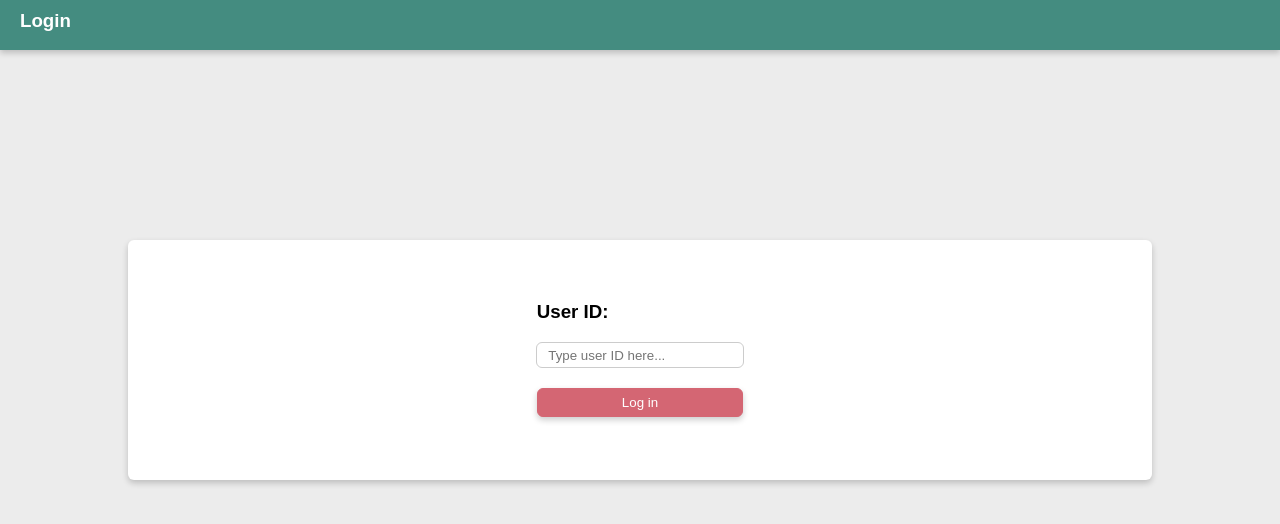
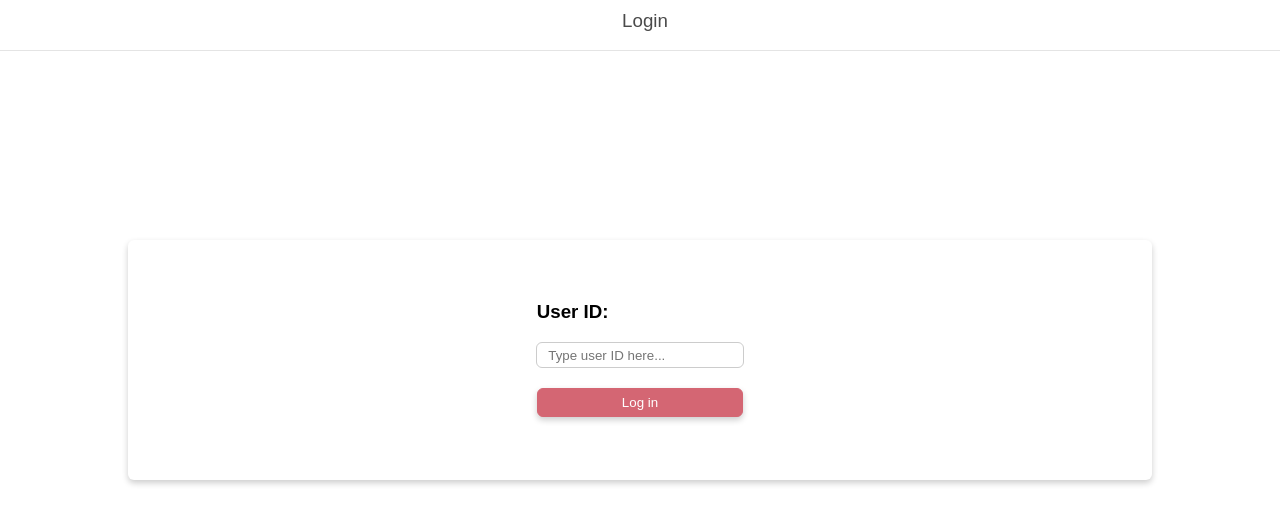
Before and after one commit to sudokzt/Eureka-Team2-Client, a React app: page /login in a window 1280 px wide. Shown: the top 524 px of the page. Built offline with nearby package versions, Linux system fonts and the light colour scheme.

Commit message:
Change header style and body color

```diff
--- a/src/components/Header.css
+++ b/src/components/Header.css
@@ -1,17 +1,18 @@
 .header {
   align-content: center;
-  background-color: #448c80;
-  box-shadow: 0 3px 6px 0 rgba(0, 0, 0, 0.2);
-  color: #ffffff;
+  background-color: #ffffff;
+  border-bottom: #e4e4e4 solid 0.5px;
+  color: #4a4a4a;
   display: flex;
   height: 50px;
-  justify-content: space-between;
+  justify-content: center;
   position: fixed;
   top: 0;
   width: 100%;
 }
 
 .header h3 {
+  font-weight: lighter;
   margin: 10px;
   margin-left: 20px;
   text-align: left;
@@ -23,9 +24,12 @@
 
 .header__btn-holder {
   align-items: center;
+  display: flex;
   margin-right: 20px;
-  display: flex;
   justify-content: center;
+  position: fixed;
+  right: 10px;
+  margin: 12px;
 }
 
 .header__btn {
--- a/src/components/Header.js
+++ b/src/components/Header.js
@@ -1,8 +1,8 @@
-import React from "react";
-import { Link } from "react-router-dom";
+import React from 'react';
+import { Link } from 'react-router-dom';
 
-import "./Header.css";
-import logoutBtn from "../images/logout-btn.svg";
+import './Header.css';
+import logoutBtn from '../images/logout-btn-gray.svg';
 
 const Header = props => {
   let currentPage = null;
@@ -11,7 +11,7 @@ const Header = props => {
   }
 
   let logout = null;
-  if (currentPage !== "Login") {
+  if (currentPage === 'Search') {
     logout = (
       <Link to="/login" className="header__btn-holder">
         <img src={logoutBtn} alt="log out" className="header__btn" />
--- a/src/containers/App.css
+++ b/src/containers/App.css
@@ -8,5 +8,5 @@ a {
 }
 
 body {
-  background-color: #ececec;
+  background-color: #ffffff;
 }
```
Also changed, not shown: src/images/logout-btn-gray.svg (added).
